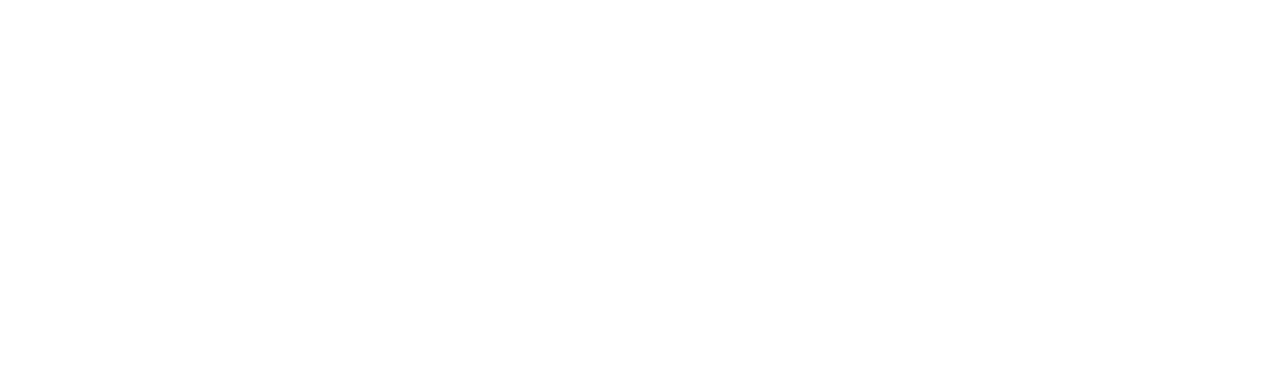
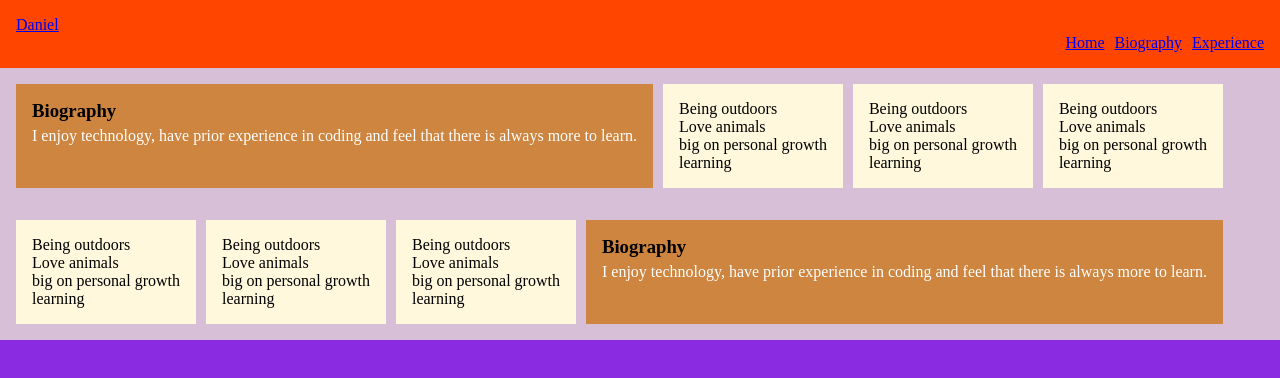
Before and after one commit to DannyPaiz/personal-webpage, a plain HTML site: page bio.html in a window 1280 px wide. Drawn offline with Linux system fonts and the light colour scheme.

Commit message:
bio.html: completed layout/css/coloring

```diff
--- a/bio.html
+++ b/bio.html
@@ -1,12 +1,98 @@
 <!DOCTYPE html>
 <html lang="en">
+
 <head>
     <meta charset="UTF-8">
     <meta name="viewport" content="width=device-width, initial-scale=1.0">
     <title>Biography</title>
+    <link rel="stylesheet" href="style.css">
 </head>
+
 <body>
+    <div class="container">
+
+        <navigation>
+            <div class="navbar">
+                <a href="#">
+                    <p>Daniel</p>
+                </a>
+                <ol class="nav-links">
+                    <a href="index.html">
+                        <li>Home</li>
+                    </a>
+                    <a href="bio.html">
+                        <li>Biography</li>
+                    </a>
+                    <a href="experience.html">
+                        <li>Experience</li>
+                    </a>
+                </ol>
+            </div>
+        </navigation>
+
+        <main>
+            <div class="copy-bio">
+                <div class="copy-pers">
+                    <h3>Biography</h3>
+                    <p id="copy-intro">I enjoy technology, have prior experience in coding and feel that there is always
+                        more to learn.</p>
+                </div>
+                <div class="copy-list">
+                    <ol class="list-items">
+                        <li>Being outdoors</li>
+                        <li>Love animals</li>
+                        <li>big on personal growth</li>
+                        <li>learning</li>
+                    </ol>
+                    <ol class="list-items">
+                        <li>Being outdoors</li>
+                        <li>Love animals</li>
+                        <li>big on personal growth</li>
+                        <li>learning</li>
+                    </ol>
+                    <ol class="list-items">
+                        <li>Being outdoors</li>
+                        <li>Love animals</li>
+                        <li>big on personal growth</li>
+                        <li>learning</li>
+                    </ol>
+                </div>
+            </div>
+
+            <div class="copy-bio">
+                <div class="copy-list">
+                    <ol class="list-items">
+                        <li>Being outdoors</li>
+                        <li>Love animals</li>
+                        <li>big on personal growth</li>
+                        <li>learning</li>
+                    </ol>
+                    <ol class="list-items">
+                        <li>Being outdoors</li>
+                        <li>Love animals</li>
+                        <li>big on personal growth</li>
+                        <li>learning</li>
+                    </ol>
+                    <ol class="list-items">
+                        <li>Being outdoors</li>
+                        <li>Love animals</li>
+                        <li>big on personal growth</li>
+                        <li>learning</li>
+                    </ol>
+                </div>
+                <div class="copy-pers">
+                    <h3>Biography</h3>
+                    <p id="copy-intro">I enjoy technology, have prior experience in coding and feel that there is always
+                        more to learn.</p>
+                </div>
+            </div>
+        </main>
+
+        <footer></footer>
 
 
+    </div>
+
 </body>
+
 </html>
--- a/style.css
+++ b/style.css
@@ -50,7 +50,34 @@ body {
     border: red 1px solid;
     border-radius: 100%;
 
-
+}
 /* END INDEX */
 
 /* BIO */
+.copy-bio {
+    padding: 1rem;
+    background-color: thistle;
+    display: flex;
+    gap: 10px;
+}
+
+.copy-pers {
+    padding: 1rem;
+    background-color: peru;
+}
+
+#copy-intro {
+    margin-top: 5px;
+    color: white;
+}
+
+.copy-list {
+    display: flex;
+    gap: 10px;
+}
+
+.list-items {
+    list-style: none;
+    background-color: cornsilk;
+    padding: 1rem;
+}
```
Also changed, not shown: index.html (+3 -0 lines).
